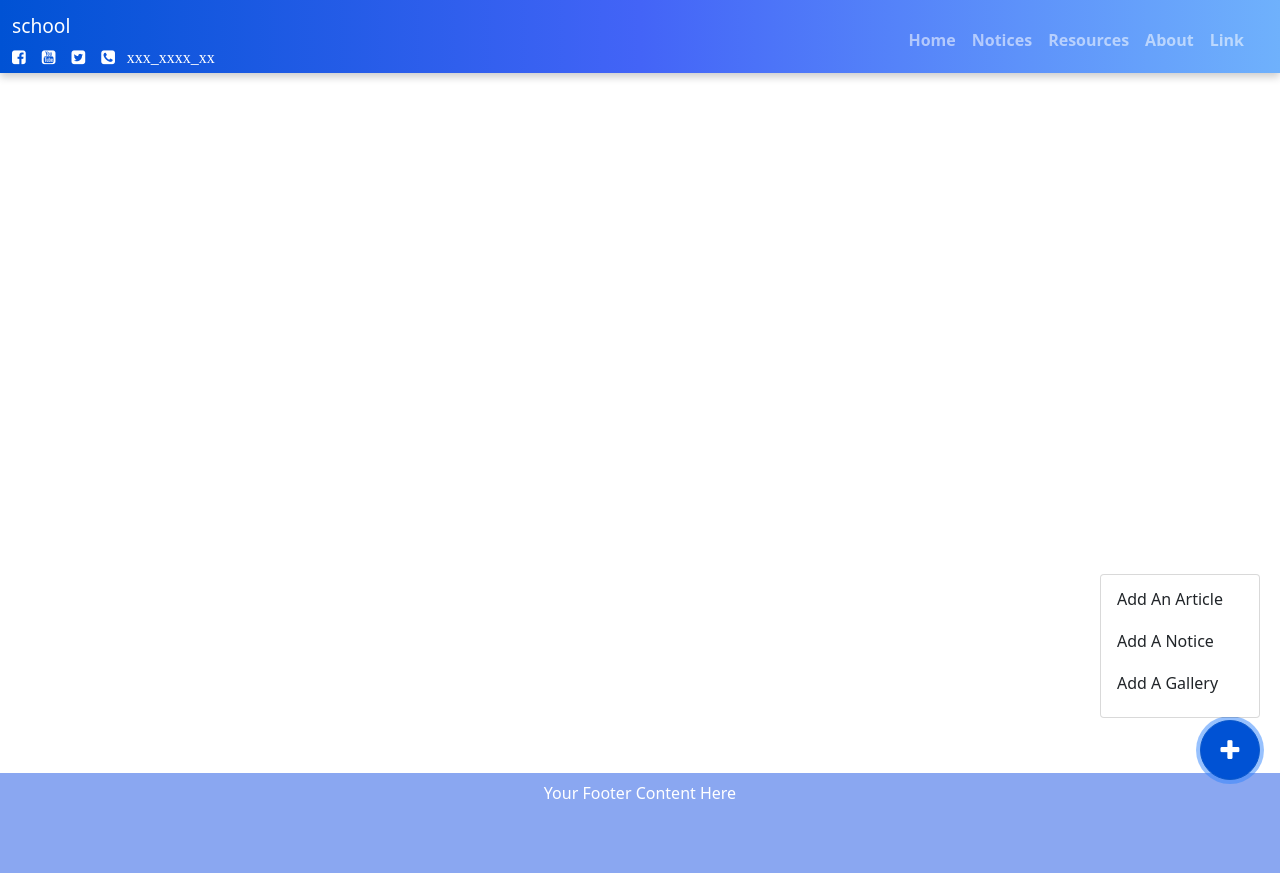
After one commit to RaazDk1992/school, a Django app: page /back/dashboard/ in a window 1280 px wide, after a click that opens the changed part. The commit adds this page. Run offline with Django 5.2, Linux system fonts and the light colour scheme; the visitor is signed in with stand-in values (Sample User, id 1); some libraries are stand-ins or nearby versions.

Commit message:
dashboard added.

```diff
--- a/back/urls.py
+++ b/back/urls.py
@@ -4,6 +4,7 @@ urlpatterns =[
     path('login/',views.userLogin,name="login"),
     path("createuser/",views.createUser, name="createuser"),
     path('newmenu/',views.addMenu,name="newmenu"),
+    path('dashboard/',views.loadDashboard,name="dashboard"),
     path('bye/',views.sayBye,name="bye"),
     path('newcontentType/',views.addContentType,name="addcontenttype")
 ]
--- a/back/views.py
+++ b/back/views.py
@@ -20,10 +20,18 @@ def userLogin(request):
         password = request.POST['password']
         user =  authenticate(request,username=userName,password=password)
         if user is not None:
+            login(request,user)
             return JsonResponse({"message":"Success"})
         else:
             return JsonResponse({"status":"failed","message":"Bad Credentials"})
     return render(request,'back/login.html')
+
+def loadDashboard(request):
+    if request.method =="GET":
+        if request.user.is_authenticated:
+            return render(request,"back/dashboard.html")
+        else:
+            return render(request,"back/login.html")
 
 def createUser(request):
     return render(request,"back/register.html")
--- a/schoolproject/urls.py
+++ b/schoolproject/urls.py
@@ -18,11 +18,8 @@ from django.contrib import admin
 from django.urls import path,include,re_path
 from django.conf.urls.static import static
 from django.conf import settings
-from back.proxy import proxy_view,proxy_view_with_render
 
 urlpatterns = [
-    re_path(r'^proxy/(?P<path>.*)$',proxy_view , name='proxy_view'),
-    re_path(r'^admin/(?P<path>.*)$',proxy_view_with_render , name='proxy_view_render'),
     path('admin/', admin.site.urls),
     path('',include('front.urls')),
     path('back/',include('back.urls'))
--- /dev/null
+++ b/static/styles/dashboard.css
@@ -0,0 +1,20 @@
+@import url('global.css');
+.floating-btn {
+    position: fixed;
+    bottom: 20px;
+    right: 20px;
+    z-index: 1000;
+    border-radius: 50%;
+    width: 60px;
+    height: 60px;
+    display: flex;
+    align-items: center;
+    justify-content: center;
+    font-size: 24px;
+    margin-top: 2rem;
+    box-shadow: 0 4px 6px rgba(0, 0, 0, 0.1);
+    background-color:var(--primary-color-0)!important;
+}
+.dropdown-menu .dropdown-item {
+    margin-bottom: 10px !important;
+}
--- /dev/null
+++ b/templates/back/dashboard.html
@@ -0,0 +1,23 @@
+{% extends 'meta.html'%}
+{% load static %}
+{% block extra_css %}
+<link rel="stylesheet" href="{% static 'styles/dashboard.css'%}">
+{% endblock %}
+
+{% block content %}
+    <div class="d-flex">
+
+        <div class="dropup">
+            <button class="btn btn-primary floating-btn" type="button" data-bs-toggle="dropdown" aria-expanded="false">
+                <i class="fa fa-plus"></i>
+            </button>
+            <ul class="dropdown-menu">
+                <li><a class="dropdown-item" href="#">Add An Article</a></li>
+                <li><a class="dropdown-item" href="#">Add A Notice</a></li>
+                <li><a class="dropdown-item" href="#">Add A Gallery</a></li>
+            </ul>
+        </div>
+
+
+    </div>
+{% endblock %}
```
Also changed, not shown: assets/scripts/api.js (added, +11 -0 lines), assets/styles/dashboard.css (added, +20 -0 lines), back/proxy.py (deleted, +0 -27 lines), templates/back/login.html (+5 -7 lines).
